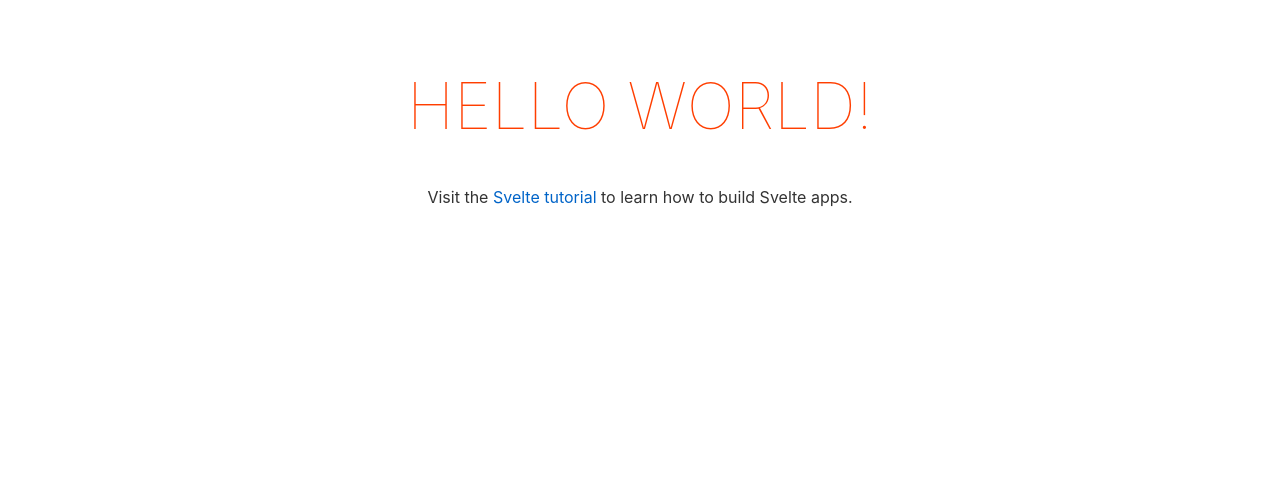
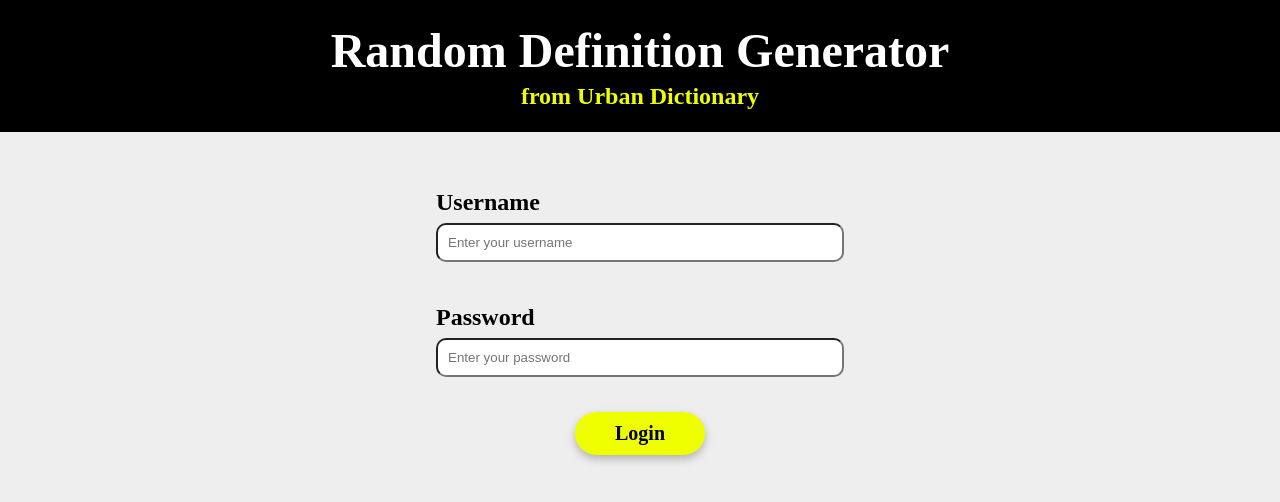
Before and after one commit to BK-sensei/Test-UrbanDictionary-Svelte, a Svelte app: page / in a window 1280 px wide. Shown: the top 502 px of the page. Built offline with nearby package versions, Linux system fonts and the light colour scheme.

Commit message:
tons of issues

```diff
--- a/public/global.css
+++ b/public/global.css
@@ -1,63 +1,10 @@
-html, body {
-	position: relative;
-	width: 100%;
-	height: 100%;
+* {
+	margin: 0;
+	padding: 0;
+	box-sizing: border-box;
 }
 
 body {
-	color: #333;
-	margin: 0;
-	padding: 8px;
-	box-sizing: border-box;
-	font-family: -apple-system, BlinkMacSystemFont, "Segoe UI", Roboto, Oxygen-Sans, Ubuntu, Cantarell, "Helvetica Neue", sans-serif;
+	background: #EEEEEE;
+	font-family: 'Lora', serif;
 }
-
-a {
-	color: rgb(0,100,200);
-	text-decoration: none;
-}
-
-a:hover {
-	text-decoration: underline;
-}
-
-a:visited {
-	color: rgb(0,80,160);
-}
-
-label {
-	display: block;
-}
-
-input, button, select, textarea {
-	font-family: inherit;
-	font-size: inherit;
-	-webkit-padding: 0.4em 0;
-	padding: 0.4em;
-	margin: 0 0 0.5em 0;
-	box-sizing: border-box;
-	border: 1px solid #ccc;
-	border-radius: 2px;
-}
-
-input:disabled {
-	color: #ccc;
-}
-
-button {
-	color: #333;
-	background-color: #f4f4f4;
-	outline: none;
-}
-
-button:disabled {
-	color: #999;
-}
-
-button:not(:disabled):active {
-	background-color: #ddd;
-}
-
-button:focus {
-	border-color: #666;
-}
--- a/rollup.config.js
+++ b/rollup.config.js
@@ -41,7 +41,7 @@
 			compilerOptions: {
 				// enable run-time checks when not in production
 				dev: !production
-			}
+			},
 		}),
 		// we'll extract any component CSS out into
 		// a separate file - better for performance
--- a/src/App.svelte
+++ b/src/App.svelte
@@ -1,30 +1,16 @@
 <script>
-	export let name;
+	import { Router, Route } from 'svelte-navigator';
+	import Header from './components/header.svelte';
+	import Home from './routes/Home.svelte';
+	import Generator from './routes/Generator.svelte';
 </script>
 
-<main>
-	<h1>Hello {name}!</h1>
-	<p>Visit the <a href="https://svelte.dev/tutorial">Svelte tutorial</a> to learn how to build Svelte apps.</p>
-</main>
-
-<style>
-	main {
-		text-align: center;
-		padding: 1em;
-		max-width: 240px;
-		margin: 0 auto;
-	}
-
-	h1 {
-		color: #ff3e00;
-		text-transform: uppercase;
-		font-size: 4em;
-		font-weight: 100;
-	}
-
-	@media (min-width: 640px) {
-		main {
-			max-width: none;
-		}
-	}
-</style>
+<Header />
+<Router>
+	<Route path="/">
+		<Home />
+	</Route>
+	<Route path="/generator">
+		<Generator />
+	</Route>
+</Router>
--- /dev/null
+++ b/src/components/header.svelte
@@ -0,0 +1,33 @@
+<header>
+
+    <h1>Random Definition Generator</h1>
+
+    <h2>from Urban Dictionary</h2>
+
+</header>
+
+<style>
+    header {
+        width: 100%;
+        background-color: black;
+        display: flex;
+        flex-direction: column;
+        align-items: center;
+        text-align: center;
+        font-family: Lora;
+        font-style: normal;
+        font-weight: bold;
+        padding: 20px 0px;
+    }
+    h1 {
+        font-size: 48px;
+        line-height: 61px;
+        text-align: center;
+        color: #FFFFFF;
+    }
+    h2{
+        font-size: 24px;
+        line-height: 31px;
+        color: #EFFF00;
+    }
+</style>
--- a/src/main.js
+++ b/src/main.js
@@ -2,9 +2,6 @@
 
 const app = new App({
 	target: document.body,
-	props: {
-		name: 'world'
-	}
 });
 
 export default app;
--- /dev/null
+++ b/src/routes/Generator.svelte
@@ -0,0 +1,72 @@
+<script>
+
+// const definition = reactive({
+//   word: '',
+//   definition: '',
+//   example: '',
+// })
+
+// async function generateRandomDef() {
+//     const {data} = await fetch(`https://api.urbandictionary.com/v0/random`);
+//     definition.word = data.list[0].word
+//     definition.definition = data.list[0].definition
+//     definition.example = data.list[0].example
+// }
+
+// generateRandomDef()
+
+</script>
+
+<main>
+    <div class="generator-container">
+        <div class="definition-container">
+            <h3 class="word">word</h3>
+            <p class="definition">definition</p>
+            <p>Example :</p>
+        </div>
+        <button class="random-click" on:click={generateRandomDef}>Generate a definition</button>
+    </div>
+</main>
+
+<style>
+    .generator-container{
+        display: flex;
+        flex-direction: column;
+        justify-content: center;
+        align-items: center;
+    }
+    .definition-container{
+        width: 50%;
+        background: #FFFFFF;
+        box-shadow: 0px 4px 4px rgba(0, 0, 0, 0.25);
+        border-radius: 10px;
+        padding: 20px;
+        margin: 30px;
+    }
+    .word{
+        font-size: 32px;
+        font-weight: 600;
+        line-height: 41px;
+        color: #134FE5;
+    }
+    .definition{
+        font-weight: 600;
+        font-size: 18px;
+        line-height: 27px;
+        letter-spacing: 0.05em;
+        color: #000000;
+    }
+    .random-click{
+        background: #134FE5;
+        border: none;
+        border-radius: 30px;
+        color: white;
+        font-family: Lora;
+        font-size: 20px;
+        font-weight: 700;
+        filter: drop-shadow(0px 4px 4px rgba(0, 0, 0, 0.25));
+        padding: 10px 15px;
+        margin-bottom: 30px;
+        cursor: pointer;
+    }
+</style>
--- /dev/null
+++ b/src/routes/Home.svelte
@@ -0,0 +1,90 @@
+<script>
+
+</script>
+
+<main>
+	<div class="home-container">
+		<div class="login-container">
+			<form onSubmit="onSubmit" >
+				<div class="input-container">
+					<label type="username" >Username</label>
+					<input
+						name="username"
+						type="text"
+						placeholder="Enter your username"
+						:rules = "validUsr"
+					/>
+					<span class="errorMessage"></span>
+				</div>
+				<div class="input-container">
+					<label type="password" >Password</label>
+					<input
+						name="password"
+						type="password"
+						placeholder="Enter your password"
+						:rules = "validPwd"
+					/>
+					<span class="errorMessage"></span>
+				</div>
+
+				<div class="btn-container">
+					<button class="btn-submit">Login</button>
+				</div>
+
+			</form>
+		</div>
+  	</div>
+</main>
+
+<style>
+	.home-container{
+		display: flex;
+		flex-direction: column;
+		justify-content: center;
+		align-items: center;
+		font-family: 'Lora', serif;
+	}
+	.login-container{
+		width: 35%;
+		padding: 20px;
+		margin: 30px;
+	}
+	.input-container{
+		display: flex;
+		flex-direction: column;
+		margin-bottom: 30px;
+	}
+	label{
+		font-family: 'Lora', serif;
+		font-size: 24px;
+		line-height: 41px;
+		font-weight: 700;
+	}
+	input{
+		border-radius: 10px;
+		padding: 10px;
+		margin-bottom: 5px;
+	}
+	.errorMessage{
+		font-size: 14px;
+		color: red;
+		padding-left: 10px;
+	}
+	.btn-container{
+		display: flex;
+		justify-content: center;
+	}
+	.btn-submit{
+		background: #EFFF00;
+		border: none;
+		border-radius: 30px;
+		color: black;
+		font-family: 'Lora', serif;
+		font-size: 20px;
+		font-weight: 700;
+		filter: drop-shadow(0px 4px 4px rgba(0, 0, 0, 0.25));
+		padding: 10px 40px;
+		margin-bottom: 30px;
+		cursor: pointer;
+	}
+</style>
```
Also changed, not shown: package.json (+5 -2 lines), 1 other file (tests, documents, lock files or other folders).
